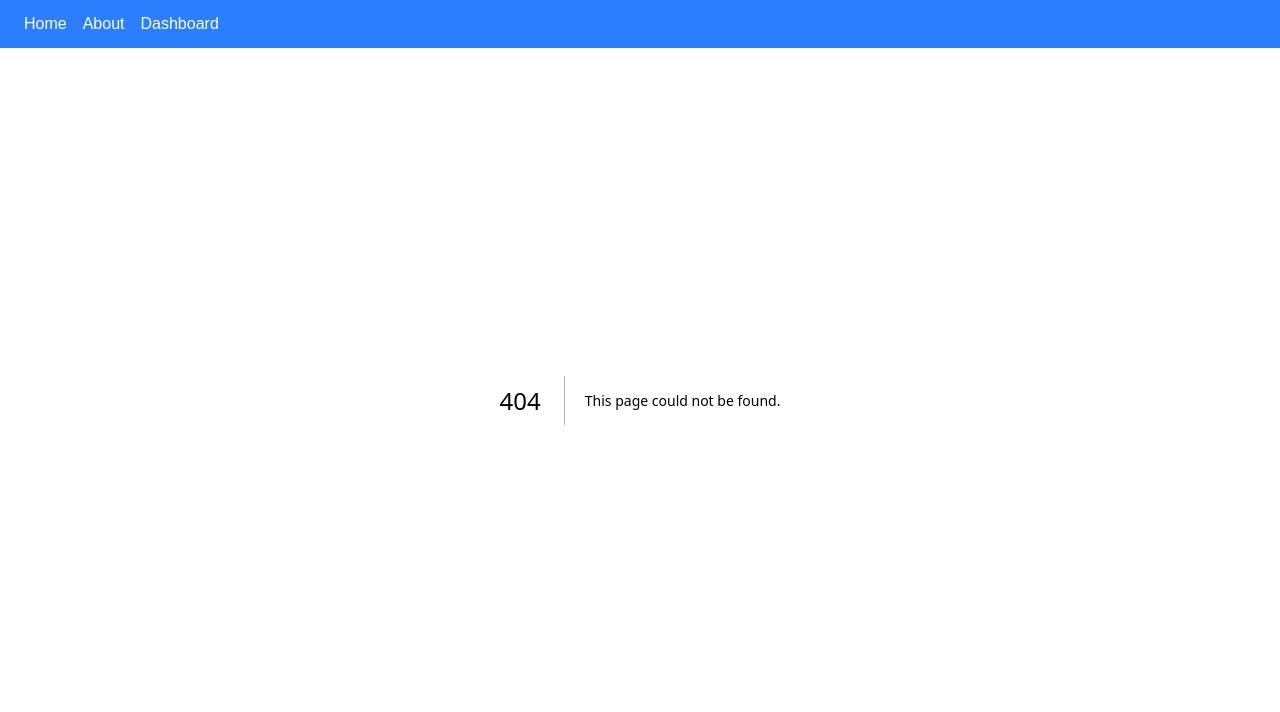
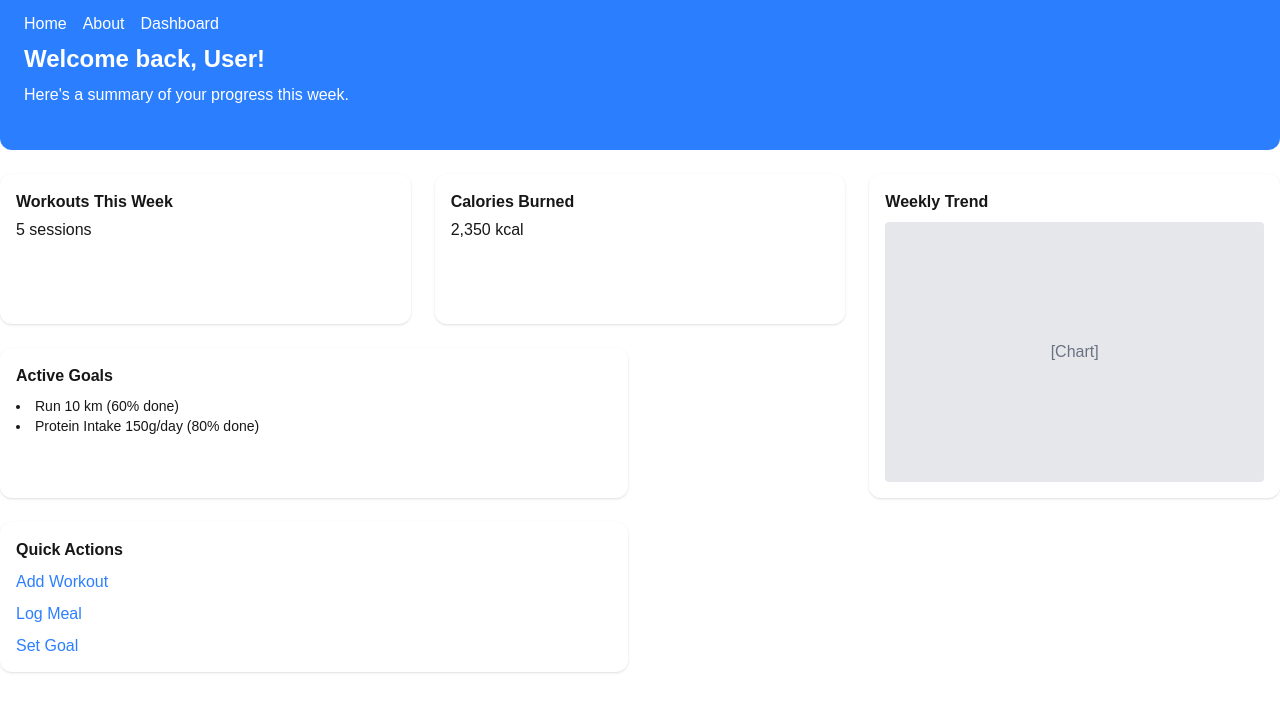
Before and after one commit to Travisaurus-Rex/move-mentor, a Next.js app: page /dashboard in a window 1280 px wide. Before the commit this address had no page. Shown: the top 712 px of the page. Built offline with nearby package versions, Linux system fonts and the light colour scheme.

Commit message:
create a static template placeholder for the dashboard page

```diff
--- /dev/null
+++ b/src/app/dashboard/page.tsx
@@ -0,0 +1,47 @@
+export default function DashboardHomePage() {
+    return <>
+
+<section className="grid gap-6 grid-cols-1 sm:grid-cols-6 auto-rows-[150px]">
+  <article className="bg-blue-500 text-white rounded-xl p-6 sm:col-span-6 sm:row-span-1 flex flex-col justify-center">
+    <h2 className="text-2xl font-bold mb-2">Welcome back, User!</h2>
+    <p>Here's a summary of your progress this week.</p>
+  </article>
+
+  <article className="bg-white rounded-xl p-4 shadow sm:col-span-2 sm:row-span-1">
+    <h3 className="font-semibold mb-1">Workouts This Week</h3>
+    <p>5 sessions</p>
+  </article>
+
+  <article className="bg-white rounded-xl p-4 shadow sm:col-span-2 sm:row-span-1">
+    <h3 className="font-semibold mb-1">Calories Burned</h3>
+    <p>2,350 kcal</p>
+  </article>
+
+  <article className="bg-white rounded-xl p-4 shadow sm:col-span-2 sm:row-span-2 flex flex-col justify-between">
+    <h3 className="font-semibold mb-2">Weekly Trend</h3>
+    <div className="bg-gray-200 h-full rounded flex items-center justify-center text-gray-500">
+      [Chart]
+    </div>
+  </article>
+
+  <article className="bg-white rounded-xl p-4 shadow sm:col-span-3 sm:row-span-1">
+    <h3 className="font-semibold mb-2">Active Goals</h3>
+    <ul className="list-disc list-inside text-sm">
+      <li>Run 10 km (60% done)</li>
+      <li>Protein Intake 150g/day (80% done)</li>
+    </ul>
+  </article>
+
+  <article className="bg-white rounded-xl p-4 shadow sm:col-span-3 sm:row-span-1">
+    <h3 className="font-semibold mb-2">Quick Actions</h3>
+    <ul className="flex flex-col gap-2">
+      <li><a href="#" className="text-blue-500 font-medium hover:underline">Add Workout</a></li>
+      <li><a href="#" className="text-blue-500 font-medium hover:underline">Log Meal</a></li>
+      <li><a href="#" className="text-blue-500 font-medium hover:underline">Set Goal</a></li>
+    </ul>
+  </article>
+</section>
+
+
+    </>
+}
```
